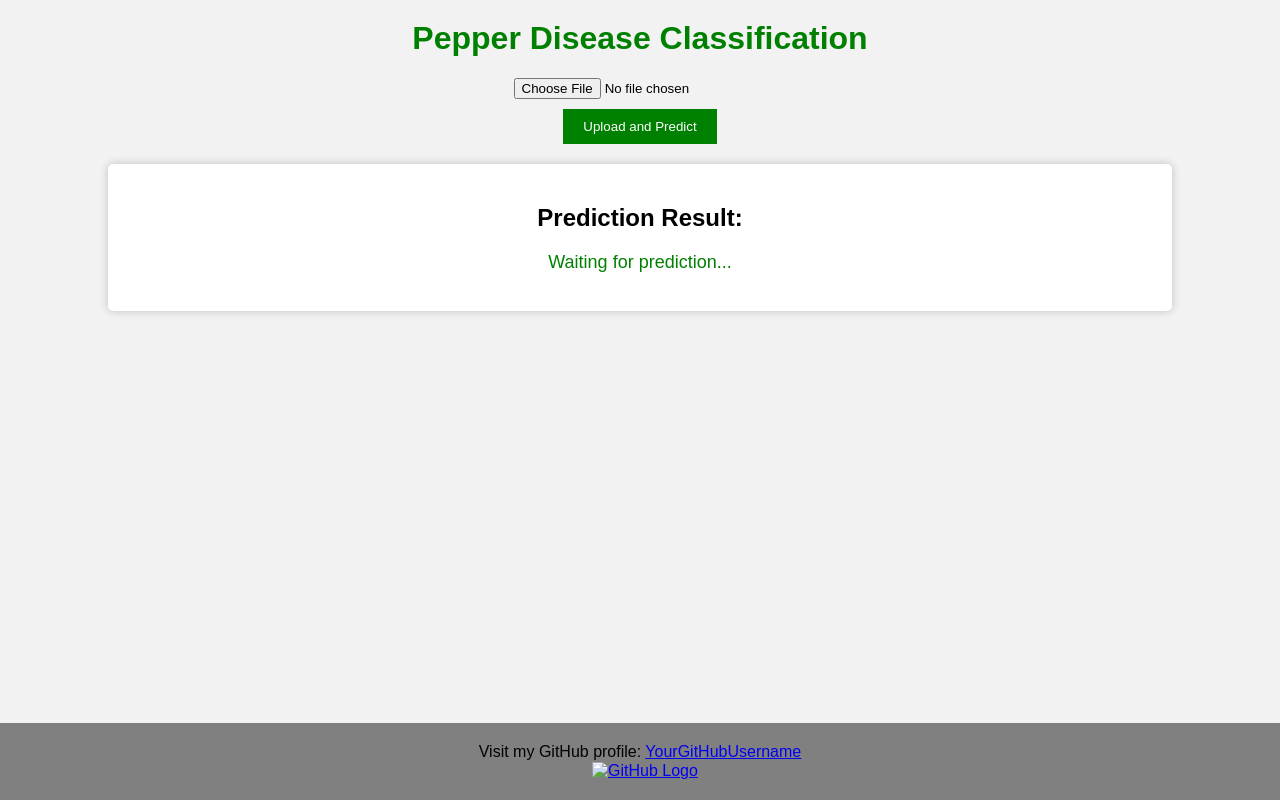
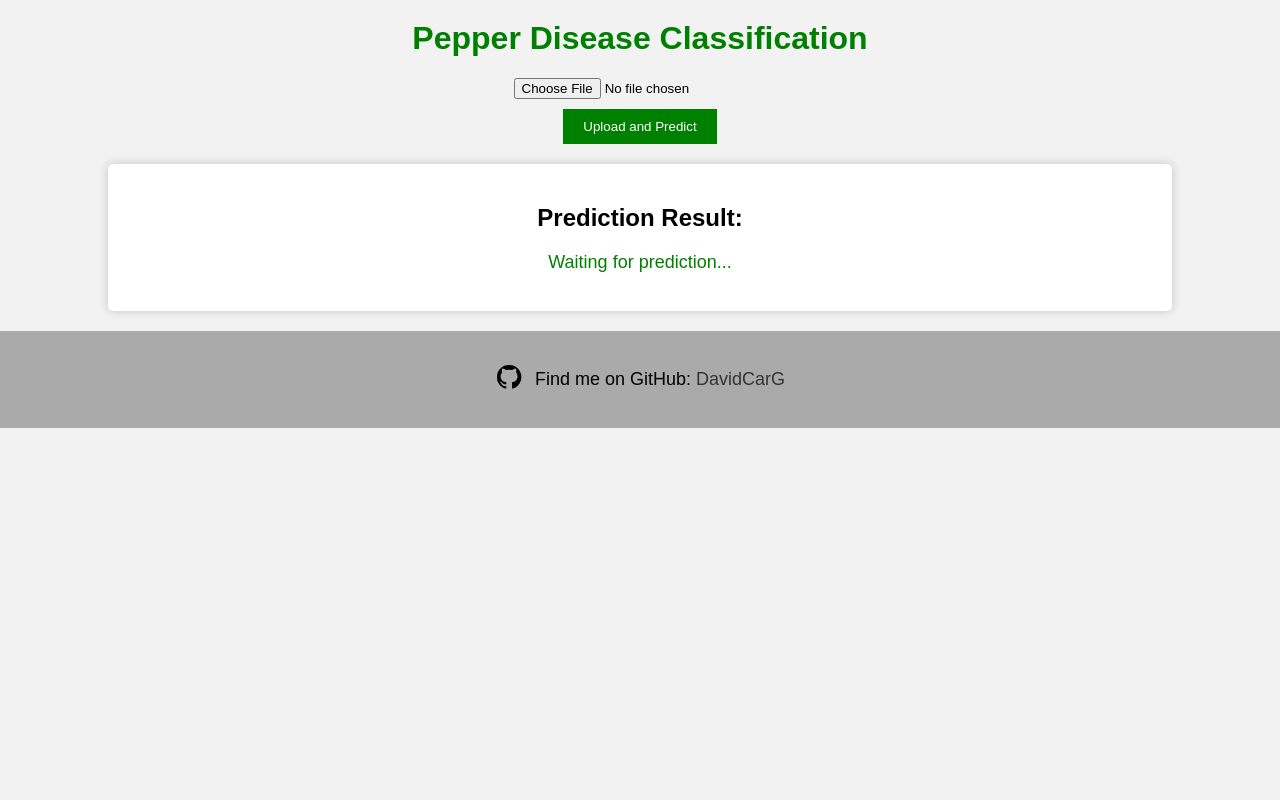
Before and after one commit to DavidCarG/BellPepperDisease, a plain HTML site: page frontend/index.html in a window 1280 px wide. Drawn offline with Linux system fonts and the light colour scheme.

Commit message:
Modify the footer

```diff
--- a/frontend/index.html
+++ b/frontend/index.html
@@ -54,9 +54,13 @@
 </body>
 
 <footer>
-        <div class="footer-container">
-            <p>Visit my GitHub profile: <a href="https://github.com/YourGitHubUsername" target="_blank">YourGitHubUsername</a></p>
-            <a href="https://github.com/YourGitHubUsername" target="_blank"><img src="github-logo.png" alt="GitHub Logo"></a>
+        <div class="footer-content">
+            <div class="github-logo">
+                <img src="img/github_logo.png" alt="GitHub Logo">
+            </div>
+            <div class="github-info">
+                <p>Find me on GitHub: <a href="https://github.com/DavidCarG">DavidCarG</a></p>
+            </div>
         </div>
 </footer>
 </html>
--- a/frontend/styles.css
+++ b/frontend/styles.css
@@ -80,9 +80,9 @@ button[type="submit"]:hover {
 
 #uploaded-image {
     display: block;
-    margin: 20px auto; /* Center the image horizontally */
+    margin: 20px auto;
     max-width: 100%;
-    box-shadow: 0 0 5px rgba(0, 0, 0, 0.5); /* Add a faint box shadow */
+    box-shadow: 0 0 5px rgba(0, 0, 0, 0.5);
 }
 
 #prediction {
@@ -97,25 +97,34 @@ button[type="submit"]:hover {
 }
 
 footer {
-    background-color: gray;
+    background-color: #aaaaaa; /* Elegant gray color */
+    padding: 20px;
     text-align: center;
-    position: absolute;
-    bottom: 0;
-    width: 100%;
 }
 
-.footer-container {
-    padding: 20px;
+.footer-content {
+    max-width: 1200px;
+    margin: 0 auto;
+    display: flex;
+    justify-content: center;
+    align-items: center;
 }
 
-.footer-container p {
-    margin: 0;
+.github-logo img {
+    width: 30px; /* Adjust the size as needed */
+    height: 30px; /* Adjust the size as needed */
+    margin-right: 10px;
 }
 
-/* GitHub logo styles */
-.footer-container img {
-    width: 24px;
-    height: 24px;
-    vertical-align: middle;
-    margin-left: 10px;
+.github-info {
+    font-size: 18px;
 }
+
+.github-info a {
+    color: #333; /* Text color for links */
+    text-decoration: none;
+}
+
+.github-info a:hover {
+    text-decoration: underline;
+}
```
